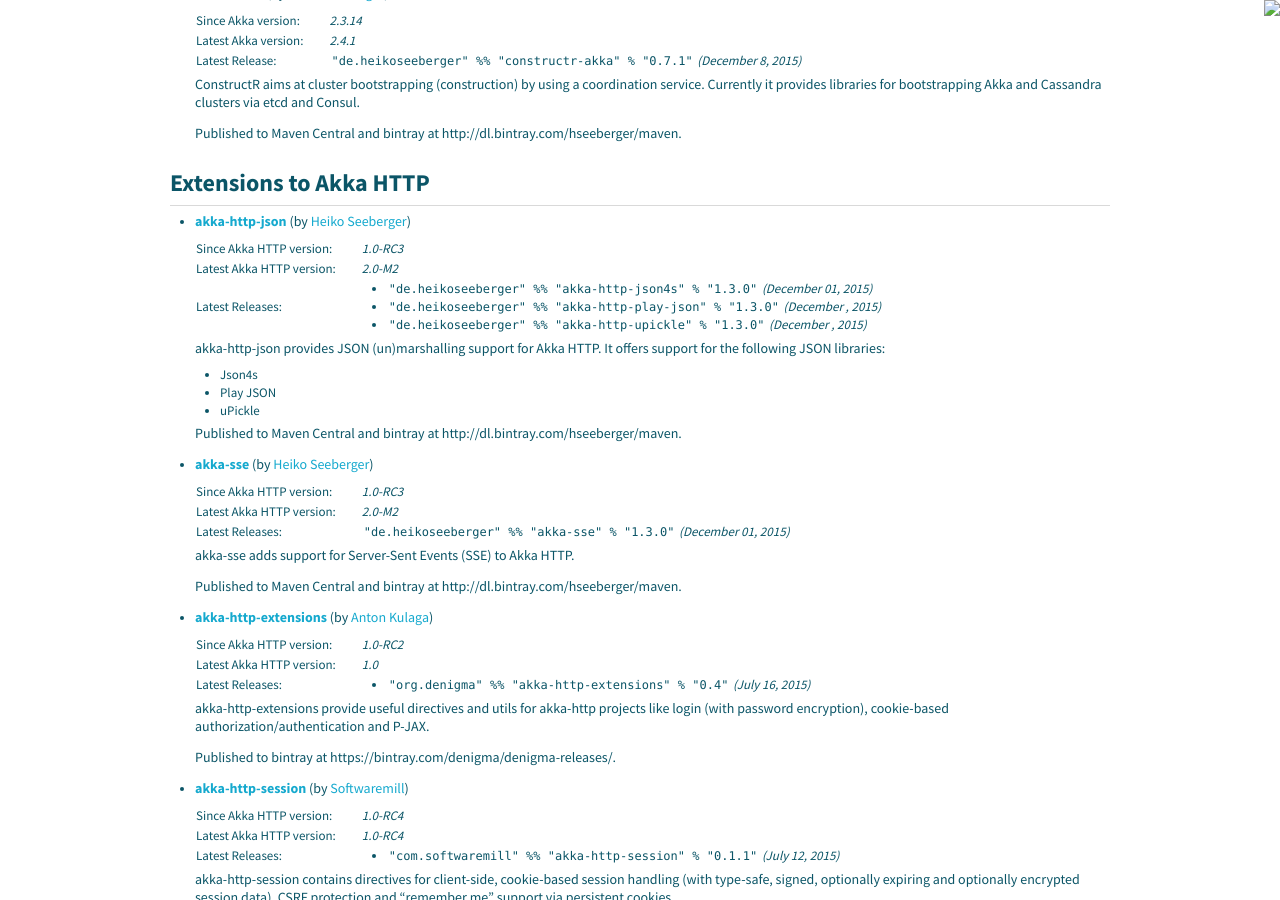
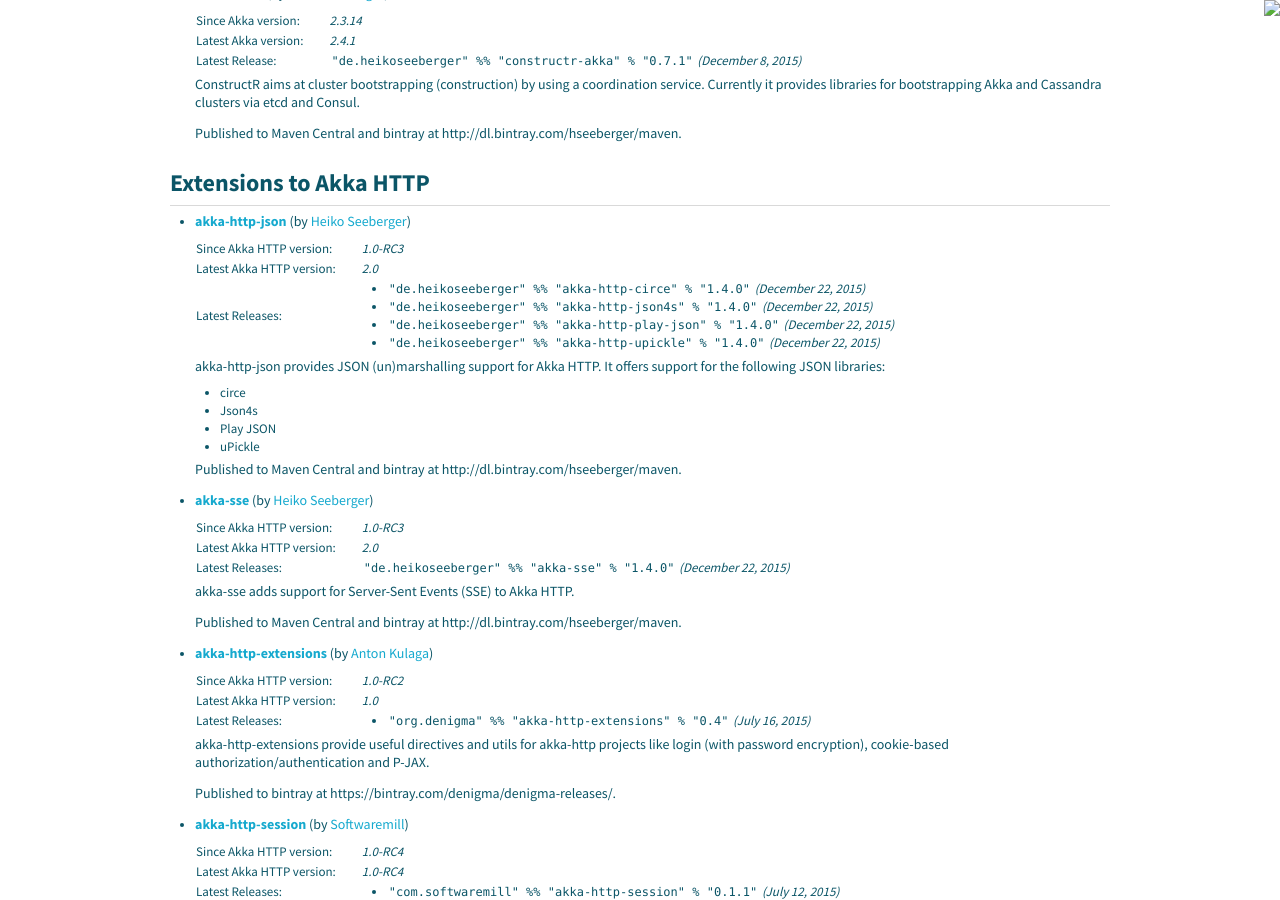
Before and after one commit to raboof/akka.github.com, a Jekyll site: the page built from community/index.md, in a window 1280 px wide and 900 px high, scrolled down 1617 px. Built offline with Jekyll 4.4.1, drawn with Linux system fonts in a browser that asks for light colours.

Commit message:
Update akka-sse and akka-http-json versions on community page

```diff
--- a/community/index.md
+++ b/community/index.md
@@ -142,17 +142,19 @@
 
   <table class="stats">
   <tr><td>Since Akka HTTP version:</td><td>1.0-RC3</td></tr>
-  <tr><td>Latest Akka HTTP version:</td><td>2.0-M2</td></tr>
+  <tr><td>Latest Akka HTTP version:</td><td>2.0</td></tr>
   <tr><td>Latest Releases:</td><td>
     <ul>
-      <li><code>"de.heikoseeberger" %% "akka-http-json4s" % "1.3.0"</code> (December 01, 2015)</li>
-      <li><code>"de.heikoseeberger" %% "akka-http-play-json" % "1.3.0"</code> (December , 2015)</li>
-      <li><code>"de.heikoseeberger" %% "akka-http-upickle" % "1.3.0"</code> (December , 2015)</li>
+      <li><code>"de.heikoseeberger" %% "akka-http-circe" % "1.4.0"</code> (December 22, 2015)</li>
+      <li><code>"de.heikoseeberger" %% "akka-http-json4s" % "1.4.0"</code> (December 22, 2015)</li>
+      <li><code>"de.heikoseeberger" %% "akka-http-play-json" % "1.4.0"</code> (December 22, 2015)</li>
+      <li><code>"de.heikoseeberger" %% "akka-http-upickle" % "1.4.0"</code> (December 22, 2015)</li>
     </ul>
   </td></tr>
   </table>
 
   akka-http-json provides JSON (un)marshalling support for Akka HTTP. It offers support for the following JSON libraries:
+  - circe
   - Json4s
   - Play JSON
   - uPickle
@@ -163,8 +165,8 @@
 
   <table class="stats">
   <tr><td>Since Akka HTTP version:</td><td>1.0-RC3</td></tr>
-  <tr><td>Latest Akka HTTP version:</td><td>2.0-M2</td></tr>
-  <tr><td>Latest Releases:</td><td><code>"de.heikoseeberger" %% "akka-sse" % "1.3.0"</code> (December 01, 2015)</td></tr>
+  <tr><td>Latest Akka HTTP version:</td><td>2.0</td></tr>
+  <tr><td>Latest Releases:</td><td><code>"de.heikoseeberger" %% "akka-sse" % "1.4.0"</code> (December 22, 2015)</td></tr>
   </table>
 
   akka-sse adds support for Server-Sent Events (SSE) to Akka HTTP.
```
